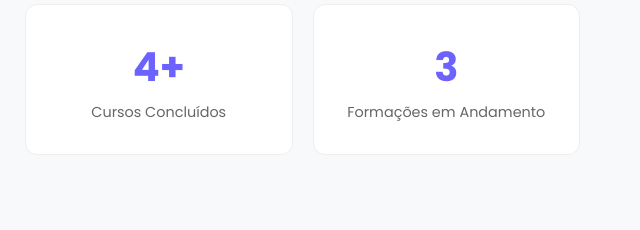
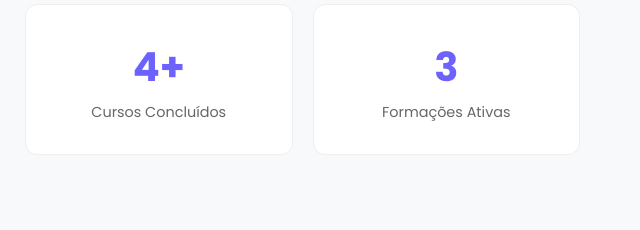
Before and after one commit to ElianeLunguinho/MEU---REPOSIT-RIO-, a plain HTML site: page index.html in a window 1280 px wide. Shown: the part 2193-2423 px from the top of the page, 640-1280 px from the left. Drawn offline with Linux system fonts and the light colour scheme.

Commit message:
Atualiza estatísticas: 3 Formações Ativas

```diff
--- a/index.html
+++ b/index.html
@@ -131,7 +131,7 @@
                     </div>
                     <div class="stat-item">
                         <span class="stat-number">3</span>
-                        <span class="stat-label">Formações em Andamento</span>
+                        <span class="stat-label">Formações Ativas</span>
                     </div>
                 </div>
     </section>
```
